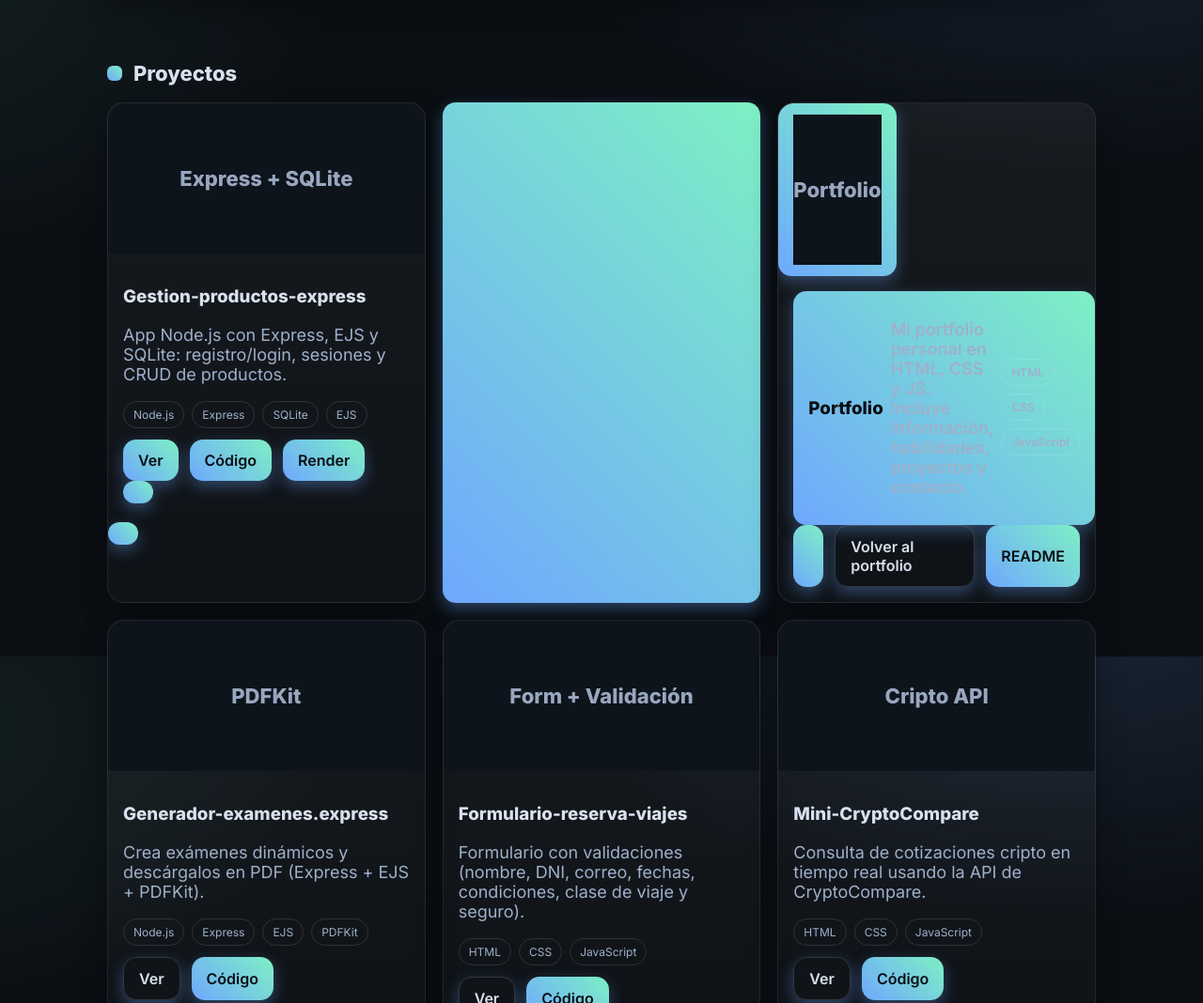
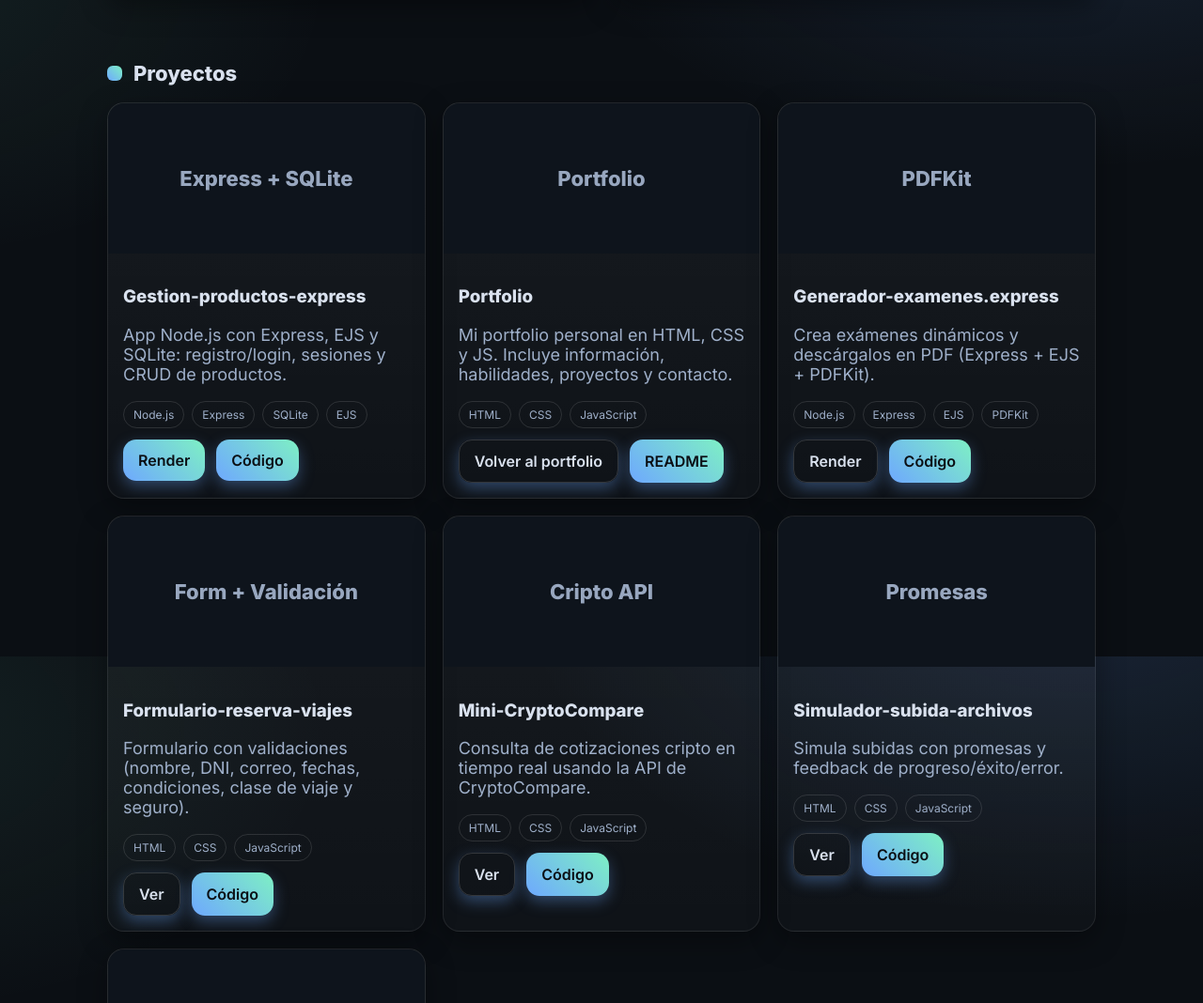
Before and after one commit to hugomnz/Portfolio, a plain HTML site: page index.html in a window 1280 px wide. Shown: the part 901-1969 px from the top of the page at 94% size. Drawn offline with Linux system fonts and the light colour scheme.

Commit message:
Update index.html

```diff
--- a/index.html
+++ b/index.html
@@ -76,9 +76,8 @@
               <span class="tag">Node.js</span><span class="tag">Express</span><span class="tag">SQLite</span><span class="tag">EJS</span>
             </div>
             <div class="buttons">
-              <a class="btn" href="https://google.com" target="_blank" rel="noopener">Ver</a>
+              <a class="btn" href="https://gestion-productos-express.onrender.com" target="_blank" rel="noopener">Render</a>
               <a class="btn" href="https://github.com/hugomnz/Gestion-productos-express" target="_blank" rel="noopener">Código</a>
-              <a class="btn" href="https://gestion-productos-express.onrender.com" target="_blank" rel="noopener">Render
             </div>
           </div>
         </article>
@@ -109,7 +108,7 @@
               <span class="tag">Node.js</span><span class="tag">Express</span><span class="tag">EJS</span><span class="tag">PDFKit</span>
             </div>
             <div class="buttons">
-              <a class="btn secondary" href="https://generador-examenes-express.onrender.com/" target="_blank" rel="noopener">Ver</a>
+              <a class="btn secondary" href="https://generador-examenes-express.onrender.com/" target="_blank" rel="noopener">Render</a>
               <a class="btn" href="https://github.com/hugomnz/Generador-examenes.express" target="_blank" rel="noopener">Código</a>
             </div>
           </div>
```
